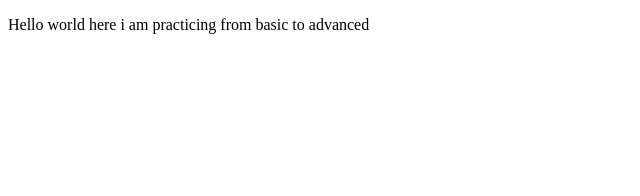
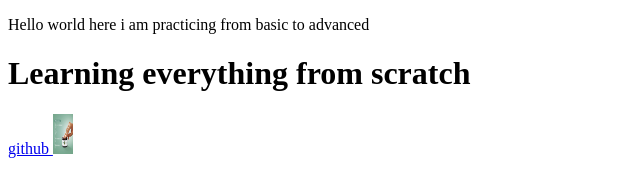
Before and after one commit to ankitkumar8340/frontend, a plain HTML site: page AK/index.html in a window 1280 px wide. Shown: the whole page, without its empty margins (0-640 px from the left). Drawn offline with Linux system fonts and the light colour scheme.

Commit message:
updating

```diff
--- a/AK/index.html
+++ b/AK/index.html
@@ -8,5 +8,16 @@
 <body>
     <p>Hello world here i am practicing from basic to advanced</p>
 
+    <h1>Learning everything from scratch</h1>
+
+    <a href="https://www.github.com/ankitkumar8340">
+        github
+    </a>
+
+    <img style="width: 20px; height: 40px;"src="images/nature.webp" alt="nature image">
+
+
+
+
 </body>
 </html>
```
Also changed, not shown: AK/images/nature.webp (added).
